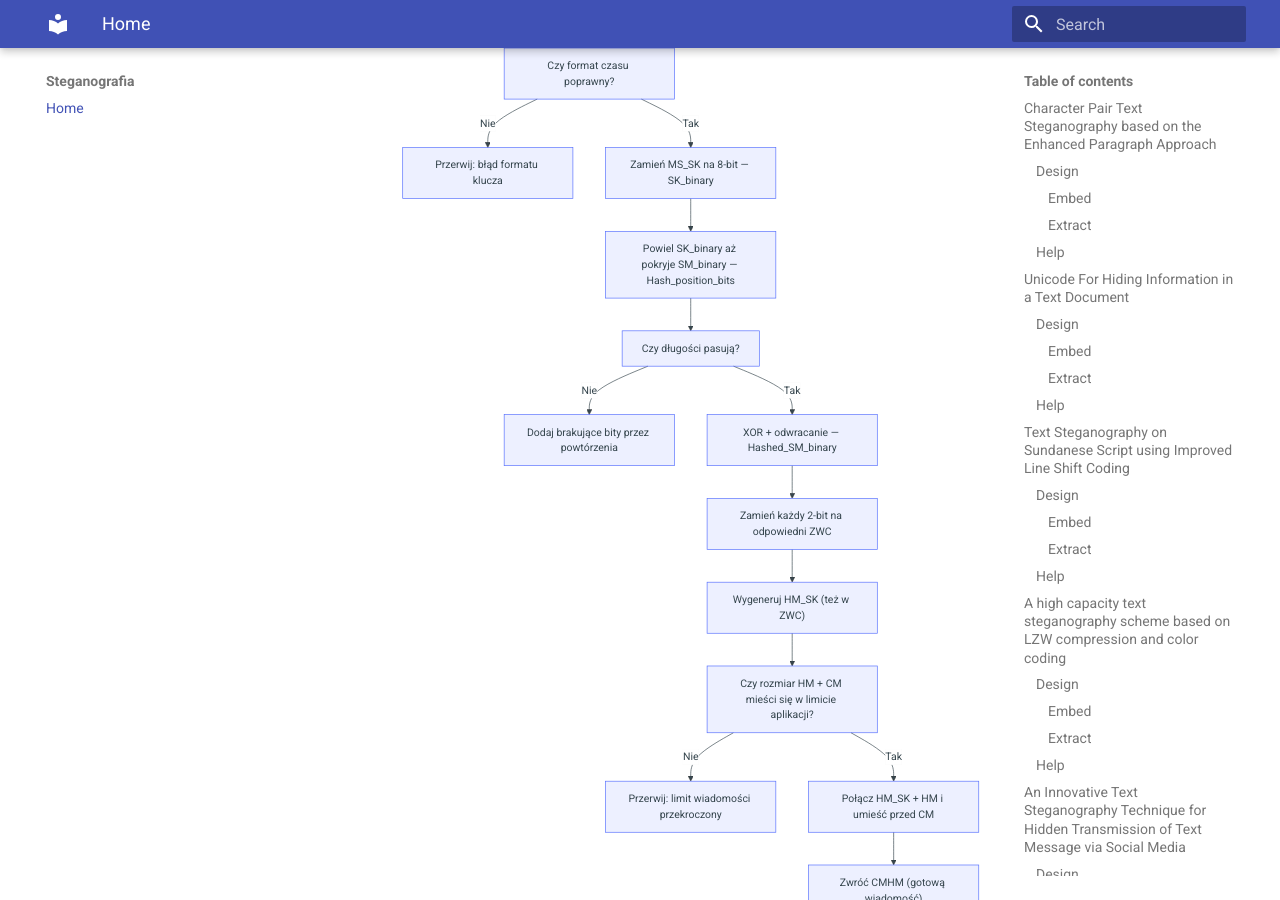
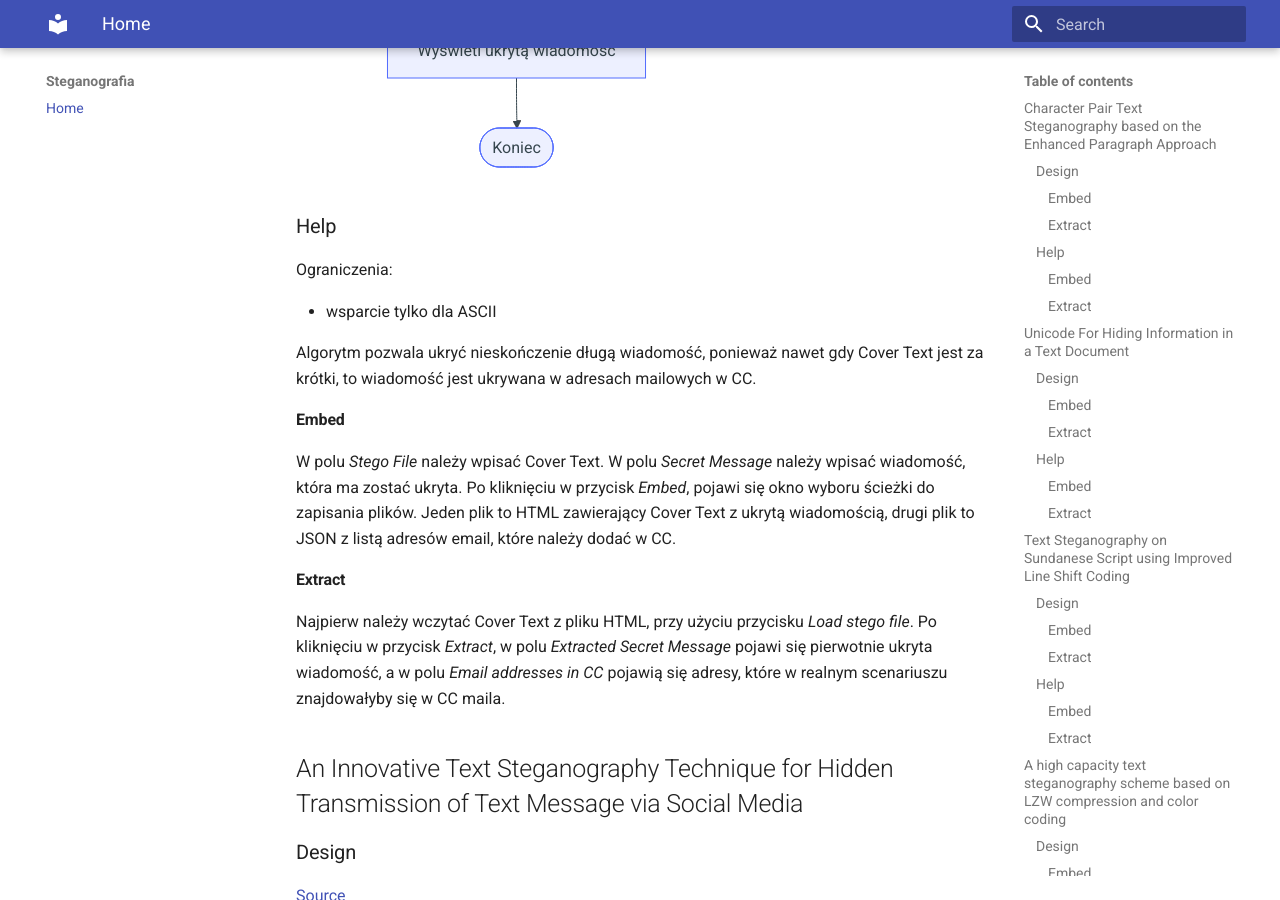
Before and after one commit to jSkwarczek/Steganografia, an MkDocs documentation site: the page built from docs/index.md, in a window 1280 px wide and 900 px high, scrolled down 14132 px. Built offline with MkDocs 1.6.1 and Material for MkDocs 9.7.7, drawn with Linux system fonts in a browser that asks for light colours; some of the changed text lies outside the part shown.

Commit message:
added help to docs

````diff
--- a/docs/index.md
+++ b/docs/index.md
@@ -80,6 +80,19 @@
 ```
 
 ### Help
+Ograniczenia:
+
+- wsparcie tylko dla ASCII
+
+#### Embed
+W polu _Stego File_ należy wpisać Cover Text lub wczytać go z pliku przy użyciu _Load stego file_.
+W polu _Secret Message_ należy wpisać wiadomość, która ma zostać ukryta.
+Po kliknięciu w przycisk _Embed_, w polu _Key_ pojawi się klucz, za pomocą którego można później odczytać ukrytą wiadomość.
+
+#### Extract
+W polu _Stego File_ należy wpisać Cover Text lub wczytać go z pliku przy użyciu _Load stego file_.
+W polu _Key_ należy wpisać klucz otrzymany podczas operacji _Embed_.
+Po kliknięciu w przycisk _Extract_, w polu _Extracted Secret Message_ pojawi się pierwotnie ukryta wiadomość.
 
 ## Unicode For Hiding Information in a Text Document
 
@@ -129,6 +142,21 @@
 ```
 
 ### Help
+Ograniczenia:
+
+- liczba spacji musi być równa (ILOŚĆ ZNAKÓW TAJNEJ WIADOMOŚCI + 2)
+- wsparcie tylko dla znaków ASCII
+
+#### Embed
+W polu _Stego File_ należy wpisać Cover Text.
+W polu _Secret Message_ należy wpisać wiadomość, która ma zostać ukryta.
+Po kliknięciu w przycisk _Embed_, pojawi się okno wyboru ścieżki do zapisania pliku .docx.
+Utworzony plik zawiera Cover Text z ukrytą wiadomością.
+
+#### Extract
+Najpierw należy wczytać Cover Text z pliku, przy użyciu przycisku _Load stego file_.
+Po kliknięciu w przycisk _Extract_, w polu _Extracted Secret Message_ pojawi się pierwotnie ukryta wiadomość.
+
 
 ## Text Steganography on Sundanese Script using Improved Line Shift Coding
 
@@ -196,6 +224,20 @@
 ```
 
 ### Help
+Ograniczenia:
+
+- wspracie tylko dla ASCII
+- liczba linii Cover Textu musi być równa liczbie bitów tajnej wiadomości
+
+#### Embed
+W polu _Stego File_ należy wpisać Cover Text.
+W polu _Secret Message_ należy wpisać wiadomość, która ma zostać ukryta.
+Po kliknięciu w przycisk _Embed_, pojawi się okno wyboru ścieżki do zapisania pliku .pdf.
+Utworzony plik zawiera Cover Text z ukrytą wiadomością.
+
+#### Extract
+Najpierw należy wczytać Cover Text z pliku, przy użyciu przycisku _Load stego file_.
+Po kliknięciu w przycisk _Extract_, w polu _Extracted Secret Message_ pojawi się pierwotnie ukryta wiadomość.
 
 ## A high capacity text steganography scheme based on LZW compression and color coding
 
@@ -244,6 +286,22 @@
 ```
 
 ### Help
+Ograniczenia:
+
+- wsparcie tylko dla ASCII
+
+Algorytm pozwala ukryć nieskończenie długą wiadomość, ponieważ nawet gdy Cover Text jest za krótki, to wiadomość jest ukrywana w adresach mailowych w CC.
+
+#### Embed
+W polu _Stego File_ należy wpisać Cover Text.
+W polu _Secret Message_ należy wpisać wiadomość, która ma zostać ukryta.
+Po kliknięciu w przycisk _Embed_, pojawi się okno wyboru ścieżki do zapisania plików.
+Jeden plik to HTML zawierający Cover Text z ukrytą wiadomością, drugi plik to JSON z listą adresów email, które należy dodać w CC.
+
+#### Extract
+Najpierw należy wczytać Cover Text z pliku HTML, przy użyciu przycisku _Load stego file_.
+Po kliknięciu w przycisk _Extract_, w polu _Extracted Secret Message_ pojawi się pierwotnie ukryta wiadomość,
+a w polu _Email addresses in CC_ pojawią się adresy, które w realnym scenariuszu znajdowałyby się w CC maila.
 
 ## An Innovative Text Steganography Technique for Hidden Transmission of Text Message via Social Media
 
@@ -322,6 +380,20 @@
 ```
 
 ### Help
+Ograniczenia:
+
+- wsparcie tylko dla ASCII
+
+#### Embed
+W polu _Stego File_ należy wpisać Cover Text lub wczytać go z pliku przy użyciu _Load stego file_.
+W polu _Secret Message_ należy wpisać wiadomość, która ma zostać ukryta.
+W polu _Key_ należy podać klucz symetryczny do szyfrowania.
+Po kliknięciu w przycisk _Embed_, pojawi się okno wyboru ścieżki do zapisania pliku .txt.
+
+#### Extract
+W polu _Stego File_ należy wczytać Cover Text z pliku przy użyciu _Load stego file_.
+W polu _Key_ należy wpisać klucz symetryczny użyty do zaszyfrowania wiadomości.
+Po kliknięciu w przycisk _Extract_, w polu _Extracted Secret Message_ pojawi się pierwotnie ukryta wiadomość.
 
 ## Custom algorithm
 
@@ -401,3 +473,16 @@
 ```
 
 ### Help
+
+Ograniczenia:
+
+- wsparcie tylko dla ASCII
+
+#### Embed
+W polu _Stego File_ należy wpisać Cover Text lub wczytać go z pliku przy użyciu _Load stego file_.
+W polu _Secret Message_ należy wpisać wiadomość, która ma zostać ukryta.
+Po kliknięciu w przycisk _Embed_, pojawi się okno wyboru ścieżki do zapisania pliku .txt.
+
+#### Extract
+W polu _Stego File_ należy wczytać Cover Text z pliku przy użyciu _Load stego file_.
+Po kliknięciu w przycisk _Extract_, w polu _Extracted Secret Message_ pojawi się pierwotnie ukryta wiadomość.
--- a/gui.py
+++ b/gui.py
@@ -1086,6 +1086,9 @@
             "txt (*.txt)"
         )
 
+        if not save_file_path.endswith(".txt"):
+            save_file_path = save_file_path + ".txt"
+
         Path(save_file_path).write_text(self.msg)
 
         QMessageBox.information(self, "Success", f"Message was saved to {save_file_path}!")
@@ -1315,6 +1318,9 @@
             "",
             "txt (*.txt)"
         )
+
+        if not save_file_path.endswith(".txt"):
+            save_file_path = save_file_path + ".txt"
 
         Path(save_file_path).write_text(self.msg)
 
````
